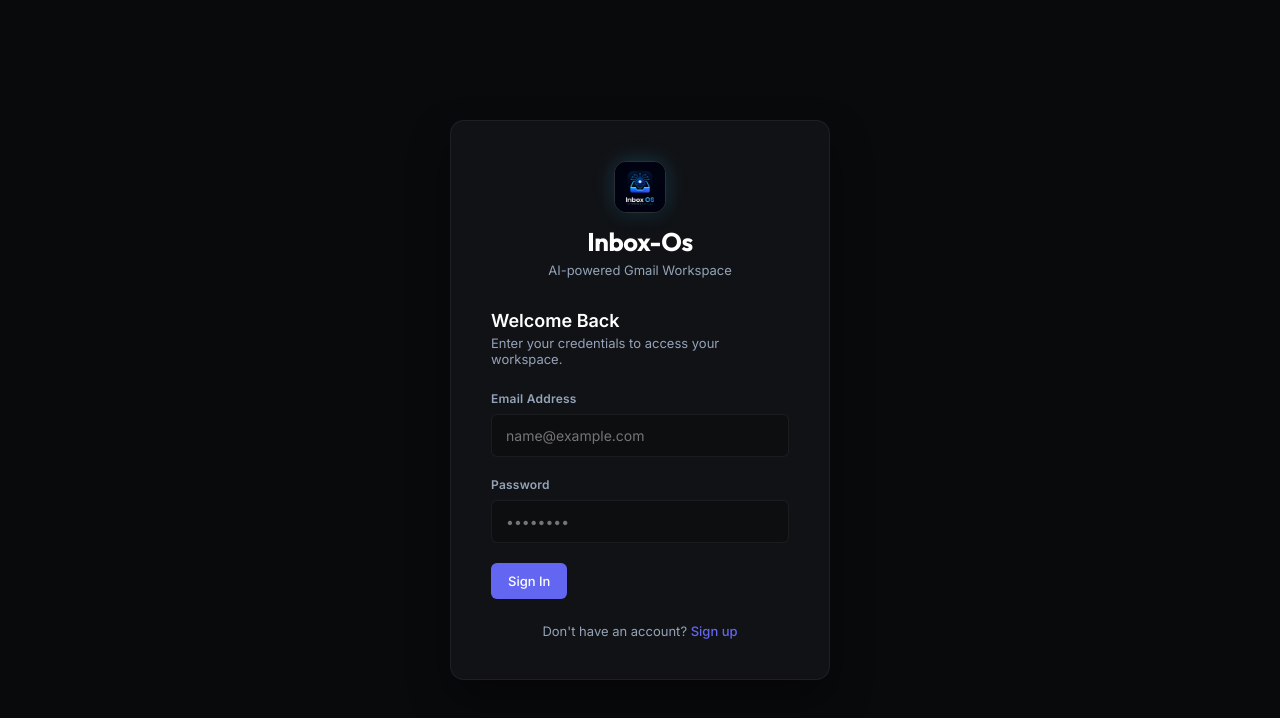
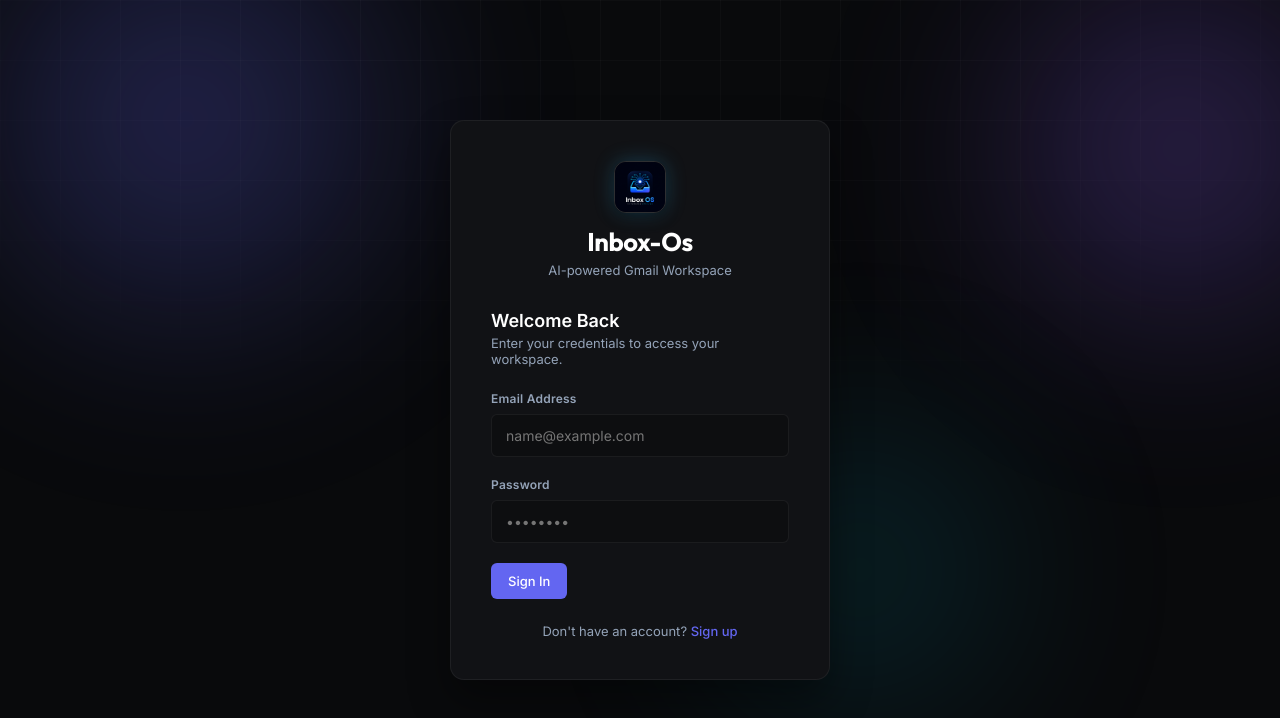
Before and after one commit to arunpunithkumar3-a11y/Inbos_Os_frontend, a React (Vite) app: page /login in a window 1280 px wide. Shown: the top 718 px of the page. Built offline with nearby package versions, Linux system fonts and the light colour scheme; no server answers.

Commit message:
feat: apply home page animated background (orbs and grid) globally across all screens

```diff
--- a/src/App.jsx
+++ b/src/App.jsx
@@ -13,6 +13,8 @@ import CommandPalette from "./components/Common/CommandPalette";
 import OnboardingTour from "./components/Common/OnboardingTour";
 import Toast from "./components/Common/Toast";
 import CustomDialog from "./components/Common/CustomDialog";
+
+import GlobalBackground from "./components/Common/GlobalBackground";
 
 import "./index.css";
 
@@ -63,6 +65,7 @@ export default function App() {
   return (
     <BrowserRouter>
       <WorkspaceProvider>
+        <GlobalBackground />
         <Routes>
           {/* Public landing page — always accessible */}
           <Route path="/" element={<LandingRoute />} />
--- /dev/null
+++ b/src/components/Common/GlobalBackground.jsx
@@ -0,0 +1,12 @@
+import React from "react";
+
+export default function GlobalBackground() {
+  return (
+    <div className="app-global-bg" aria-hidden="true">
+      <div className="app-bg-orb app-bg-orb-1" />
+      <div className="app-bg-orb app-bg-orb-2" />
+      <div className="app-bg-orb app-bg-orb-3" />
+      <div className="app-bg-grid" />
+    </div>
+  );
+}
--- a/src/components/Landing/LandingPage.css
+++ b/src/components/Landing/LandingPage.css
@@ -10,7 +10,7 @@
 .landing-root {
   width: 100%;
   min-height: 100vh;
-  background-color: #090A0C;
+  background-color: transparent;
   color: #F1F5F9;
   font-family: 'Inter', -apple-system, BlinkMacSystemFont, 'Segoe UI', sans-serif;
   overflow-x: hidden;
--- a/src/components/Landing/LandingPage.jsx
+++ b/src/components/Landing/LandingPage.jsx
@@ -27,13 +27,6 @@ export default function LandingPage() {
 
       {/* ── Hero / Explanation Section ─────────────────────────────── */}
       <section className="lp-hero" aria-labelledby="hero-heading">
-        <div className="lp-hero-bg" aria-hidden="true">
-          <div className="lp-hero-orb lp-hero-orb-1" />
-          <div className="lp-hero-orb lp-hero-orb-2" />
-          <div className="lp-hero-orb lp-hero-orb-3" />
-          <div className="lp-hero-grid" />
-        </div>
-
         <div className="lp-hero-content">
           <div className="lp-hero-badge" aria-label="App status">
             <span className="lp-hero-badge-dot" aria-hidden="true" />
--- a/src/index.css
+++ b/src/index.css
@@ -73,6 +73,72 @@ html, body {
     font-family: 'Inter', -apple-system, BlinkMacSystemFont, "Segoe UI", Roboto, sans-serif;
     -webkit-font-smoothing: antialiased;
     -moz-osx-font-smoothing: grayscale;
+}
+
+/* ==========================================================================
+   GLOBAL ANIMATED BACKGROUND (ORBS & GRID OVERLAY)
+   ========================================================================== */
+
+.app-global-bg {
+    position: fixed;
+    inset: 0;
+    z-index: 0;
+    pointer-events: none;
+    overflow: hidden;
+}
+
+.app-bg-orb {
+    position: absolute;
+    border-radius: 50%;
+    filter: blur(90px);
+    opacity: 0.35;
+    animation: orbFloat 8s ease-in-out infinite;
+}
+
+.app-bg-orb-1 {
+    width: 600px;
+    height: 600px;
+    background: radial-gradient(circle, #6366F1 0%, transparent 70%);
+    top: -200px;
+    left: -100px;
+    animation-delay: 0s;
+}
+
+.app-bg-orb-2 {
+    width: 500px;
+    height: 500px;
+    background: radial-gradient(circle, #8B5CF6 0%, transparent 70%);
+    top: -100px;
+    right: -150px;
+    animation-delay: -3s;
+}
+
+.app-bg-orb-3 {
+    width: 400px;
+    height: 400px;
+    background: radial-gradient(circle, #06B6D4 0%, transparent 70%);
+    bottom: 0;
+    left: 50%;
+    transform: translateX(-50%);
+    opacity: 0.2;
+    animation-delay: -5s;
+}
+
+@keyframes orbFloat {
+    0%, 100% { transform: translate(0, 0) scale(1); }
+    33% { transform: translate(20px, -30px) scale(1.05); }
+    66% { transform: translate(-15px, 20px) scale(0.97); }
+}
+
+.app-bg-grid {
+    position: absolute;
+    inset: 0;
+    z-index: 0;
+    background-image:
+        linear-gradient(rgba(255,255,255,0.025) 1px, transparent 1px),
+        linear-gradient(90deg, rgba(255,255,255,0.025) 1px, transparent 1px);
+    background-size: 60px 60px;
+    mask-image: radial-gradient(ellipse 80% 60% at 50% 0%, black 30%, transparent 100%);
 }
 
 /* Scrollbar styling */
@@ -194,7 +260,7 @@ input, textarea, button {
     opacity: 0;
     visibility: hidden;
     transition: opacity var(--t-normal), visibility var(--t-normal);
-    background-color: var(--bg-main);
+    background-color: transparent;
 }
 
 .screen-overlay.active {
@@ -351,7 +417,7 @@ input, textarea, button {
     visibility: hidden;
     transition: opacity var(--t-normal);
     position: relative;
-    background-color: var(--bg-main);
+    background-color: transparent;
 }
 
 .workspace-container.active {
```
